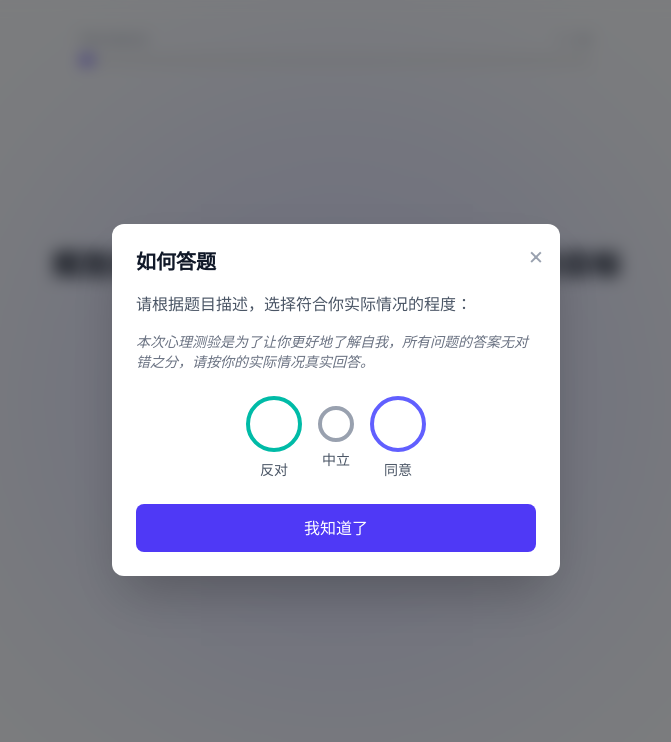
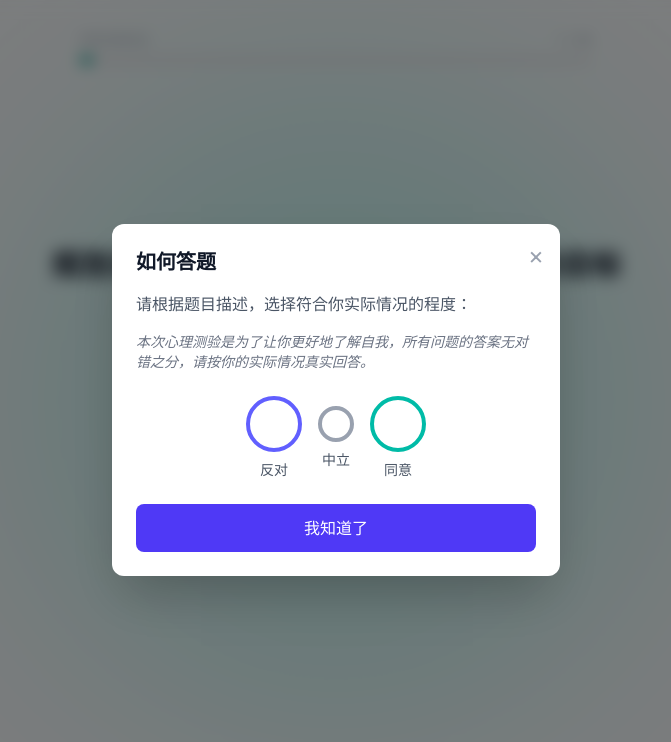
Before and after one commit to harcus01-sudo/mbti-meituan, a React (Vite) app: page / in a window 1280 px wide. Both pictures are taken after a click on the button "开始测试". Shown: the top 742 px of the page, without its empty margins (304-975 px from the left). Built offline with nearby package versions, Linux system fonts and the light colour scheme.

Commit message:
Swap colors: 反对=indigo, 同意=teal

```diff
--- a/src/components/Quiz.tsx
+++ b/src/components/Quiz.tsx
@@ -19,8 +19,8 @@ const dimensionConfig = {
   'J/P': { leftKey: 'J', rightKey: 'P' }
 };
 
-const LEFT_COLOR = '#6366f1';
-const RIGHT_COLOR = '#14b8a6';
+const LEFT_COLOR = '#14b8a6';
+const RIGHT_COLOR = '#6366f1';
 const NEUTRAL_COLOR = '#9ca3af';
 
 export function Quiz({ question, currentIndex, totalQuestions, onAnswer, onPrevious }: QuizProps) {
@@ -30,7 +30,7 @@ export function Quiz({ question, currentIndex, totalQuestions, onAnswer, onPrevi
 
   const config = dimensionConfig[question.dimension];
 
-  const ambientColor = 'bg-indigo-400/20';
+  const ambientColor = 'bg-teal-400/20';
 
   React.useEffect(() => {
     if (currentIndex > 0) {
@@ -86,7 +86,7 @@ export function Quiz({ question, currentIndex, totalQuestions, onAnswer, onPrevi
           </div>
           <div className="w-full bg-gray-200 rounded-full h-2 overflow-hidden">
             <motion.div
-              className="bg-indigo-600 h-2 rounded-full"
+              className="bg-teal-600 h-2 rounded-full"
               initial={{ width: `${(currentIndex / totalQuestions) * 100}%` }}
               animate={{ width: `${progress}%` }}
               transition={{ duration: 0.3 }}
@@ -171,7 +171,7 @@ export function Quiz({ question, currentIndex, totalQuestions, onAnswer, onPrevi
             <p className="text-gray-500 mb-6 text-sm italic">本次心理测验是为了让你更好地了解自我，所有问题的答案无对错之分，请按你的实际情况真实回答。</p>
             <div className="flex justify-center items-center gap-4 mb-6">
               <div className="flex flex-col items-center">
-                <div className="w-14 h-14 rounded-full border-4 border-teal-500 mb-2"></div>
+                <div className="w-14 h-14 rounded-full border-4 border-indigo-500 mb-2"></div>
                 <span className="text-sm text-gray-600">反对</span>
               </div>
               <div className="flex flex-col items-center">
@@ -179,7 +179,7 @@ export function Quiz({ question, currentIndex, totalQuestions, onAnswer, onPrevi
                 <span className="text-sm text-gray-600">中立</span>
               </div>
               <div className="flex flex-col items-center">
-                <div className="w-14 h-14 rounded-full border-4 border-indigo-500 mb-2"></div>
+                <div className="w-14 h-14 rounded-full border-4 border-teal-500 mb-2"></div>
                 <span className="text-sm text-gray-600">同意</span>
               </div>
             </div>
```
